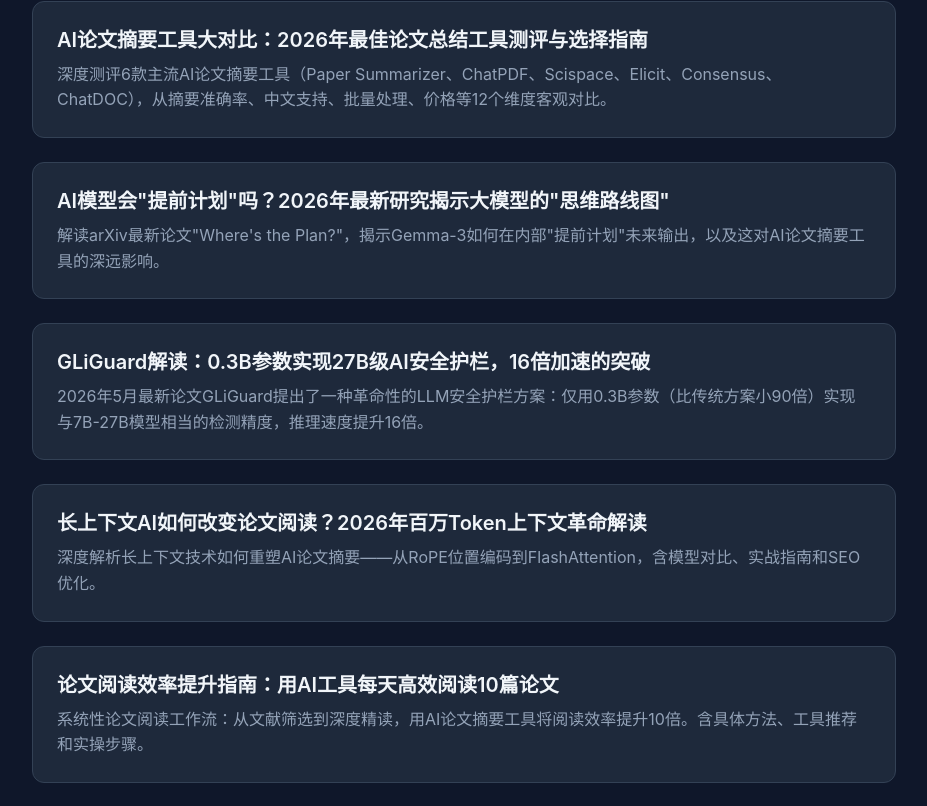
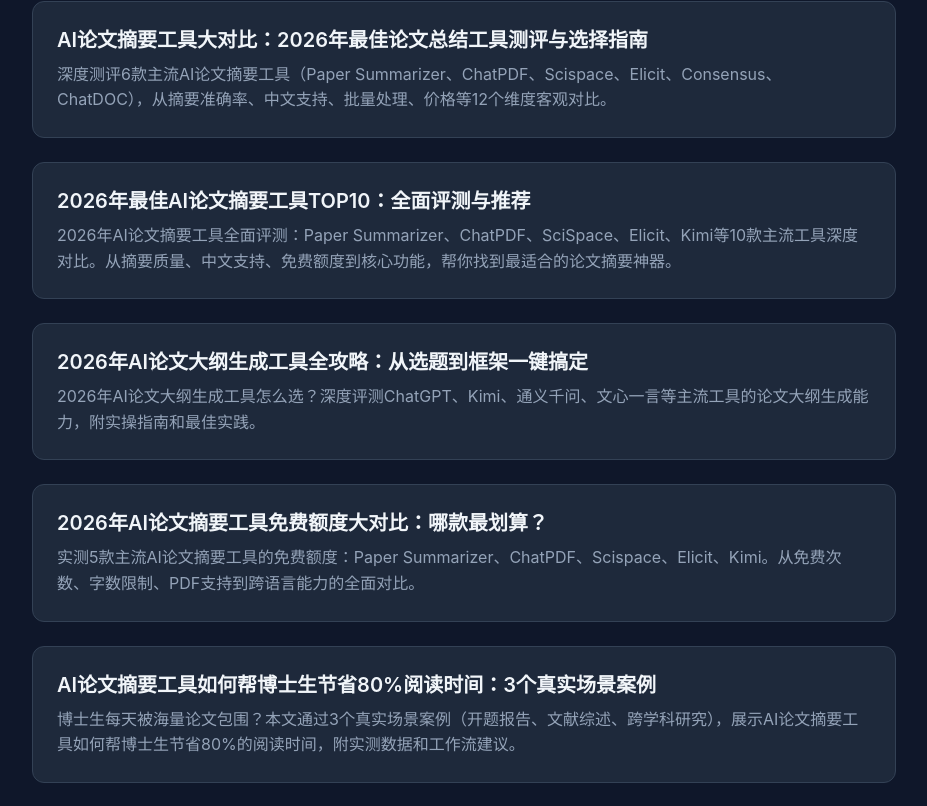
Before and after one commit to zong-bit/paper-summarizer, a Next.js app: page /blog in a window 1280 px wide. Shown: the part 4166-4972 px from the top of the page, without its empty margins (176-1103 px from the left). Built offline with nearby package versions, Linux system fonts and the light colour scheme.

Commit message:
fix: add week17-27 articles to blog listing page

```diff
--- a/src/app/blog/page.tsx
+++ b/src/app/blog/page.tsx
@@ -30,6 +30,10 @@
   { slug: '2026-ai-paper-summarization-trends', title: '2026 AI论文摘要新趋势：大模型如何改变科研阅读方式', desc: '多模态理解、推理增强、领域专用模型、实时协作与可解释性——五大趋势解析AI如何重塑科研阅读。' },
   { slug: 'llm-inference-acceleration-guide', title: 'LLM推理加速技术全景指南：从原理到实践', desc: '深入解析量化、KV Cache、投机解码、MoE、PagedAttention等六大核心技术，理解AI论文摘要背后的推理加速原理。' },
   { slug: 'ai-paper-summarizer-tools-comparison-2026', title: 'AI论文摘要工具大对比：2026年最佳论文总结工具测评与选择指南', desc: '深度测评6款主流AI论文摘要工具（Paper Summarizer、ChatPDF、Scispace、Elicit、Consensus、ChatDOC），从摘要准确率、中文支持、批量处理、价格等12个维度客观对比。' },
+  { slug: 'week27-zui-jia-ai-lun-wen-zhai-yao-gong-ju-2026', title: '2026年最佳AI论文摘要工具TOP10：全面评测与推荐', desc: '2026年AI论文摘要工具全面评测：Paper Summarizer、ChatPDF、SciSpace、Elicit、Kimi等10款主流工具深度对比。从摘要质量、中文支持、免费额度到核心功能，帮你找到最适合的论文摘要神器。' },
+  { slug: 'week25-yong-AI-sheng-cheng-lun-wen-da-geng-gong-ju-pu-cha', title: '2026年AI论文大纲生成工具全攻略：从选题到框架一键搞定', desc: '2026年AI论文大纲生成工具怎么选？深度评测ChatGPT、Kimi、通义千问、文心一言等主流工具的论文大纲生成能力，附实操指南和最佳实践。' },
+  { slug: 'week26-mian-fei-e-du-dui-bi-2026', title: '2026年AI论文摘要工具免费额度大对比：哪款最划算？', desc: '实测5款主流AI论文摘要工具的免费额度：Paper Summarizer、ChatPDF、Scispace、Elicit、Kimi。从免费次数、字数限制、PDF支持到跨语言能力的全面对比。' },
+  { slug: 'week17-bo-shi-sheng-lun-wen-yue-du-shi-jian-an-li', title: 'AI论文摘要工具如何帮博士生节省80%阅读时间：3个真实场景案例', desc: '博士生每天被海量论文包围？本文通过3个真实场景案例（开题报告、文献综述、跨学科研究），展示AI论文摘要工具如何帮博士生节省80%的阅读时间，附实测数据和工作流建议。' },
   { slug: 'latent-planning-in-llms-2026', title: 'AI模型会"提前计划"吗？2026年最新研究揭示大模型的"思维路线图"', desc: '解读arXiv最新论文"Where\'s the Plan?"，揭示Gemma-3如何在内部"提前计划"未来输出，以及这对AI论文摘要工具的深远影响。' },
   { slug: 'glguard-efficient-llm-guardrail', title: 'GLiGuard解读：0.3B参数实现27B级AI安全护栏，16倍加速的突破', desc: '2026年5月最新论文GLiGuard提出了一种革命性的LLM安全护栏方案：仅用0.3B参数（比传统方案小90倍）实现与7B-27B模型相当的检测精度，推理速度提升16倍。' },
   { slug: 'long-context-ai-paper-reading-2026', title: '长上下文AI如何改变论文阅读？2026年百万Token上下文革命解读', desc: '深度解析长上下文技术如何重塑AI论文摘要——从RoPE位置编码到FlashAttention，含模型对比、实战指南和SEO优化。' },
```
